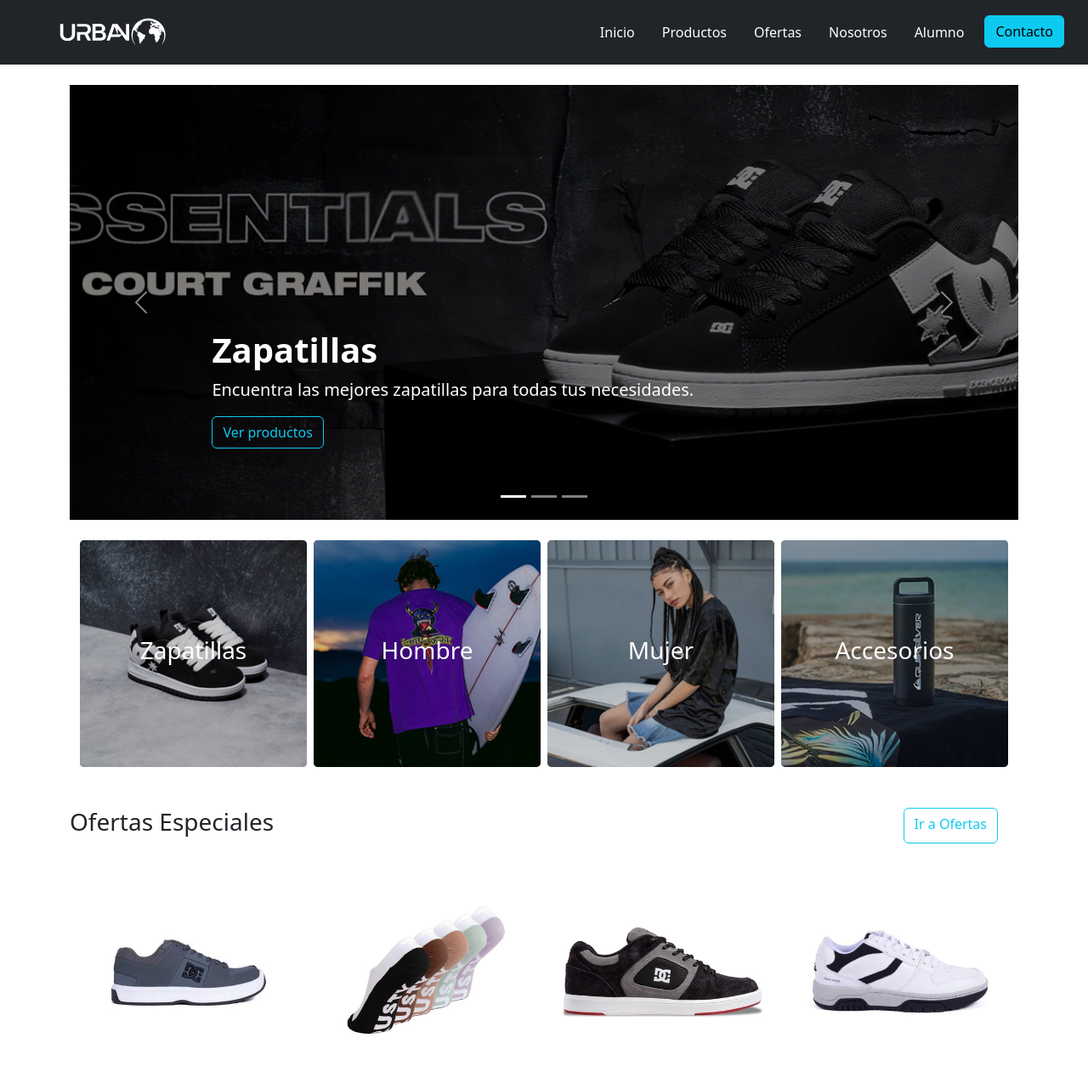
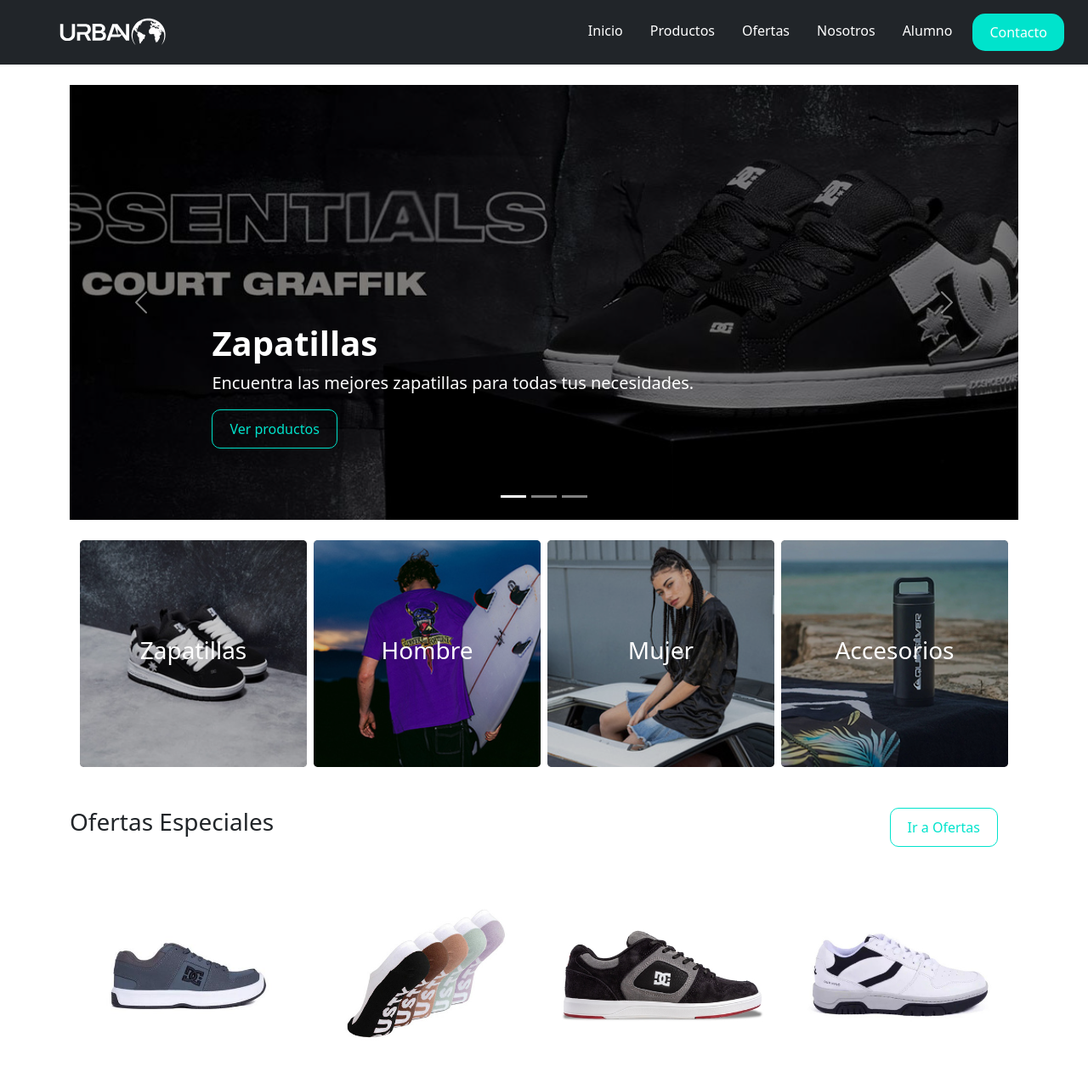
Before and after one commit to niknef/mundo_urbano, a PHP site: page / in a window 1280 px wide. Shown: the top 1275 px of the page at 85% size. Run offline with PHP 8.4, Linux system fonts and the light colour scheme.

Commit message:
add: styles buttons

```diff
--- a/css/styles.css
+++ b/css/styles.css
@@ -11,7 +11,38 @@
 .navbar-nav .nav-link:hover {
     color: #0dcaf0;
 }
+.boton-custom {
+    background-color: #00E3CC;
+    color: #fff;
+    border: none;
+    padding: 10px 20px;
+    font-size: 16px;
+    border-radius: 15px;
+    transition: background-color 0.3s ease;
+}
 
+.boton-custom:hover {
+    background-color: #009688;
+    color: #fff;
+    box-shadow: 0 4px 8px rgba(50, 168, 156, 0.2);
+}
+
+.boton-outline-custom {
+    border: 1px solid #00E3CC;
+    color: #00E3CC;
+    background-color: transparent;
+    padding: 10px 20px;
+    font-size: 16px;
+    border-radius: 10px;
+    transition: background-color 0.3s ease, color 0.3s ease, box-shadow 0.3s ease;
+}
+
+.boton-outline-custom:hover {
+    background-color: #00E3CC;
+    border-color: #00E3CC;
+    color: #fff;
+    box-shadow: 0 4px 8px rgba(0, 227, 204, 0.2);
+}
 .custom-dropdown-content {
     position: absolute;
     top: 100%;
--- a/index.php
+++ b/index.php
@@ -64,7 +64,7 @@ $productosEnOferta = Producto::filtrarProductosTemporada($temporada, $anio);
                         <a class="nav-link" href="index.php?link=alumno">Alumno</a>
                     </li>
                     <li class="nav-item">
-                        <a type="button" class="btn btn-info" href="index.php?link=contacto">Contacto</a>
+                        <a type="button" class="boton-custom btn" href="index.php?link=contacto">Contacto</a>
                     </li>
                 </ul>
             </div>
--- a/views/detalle_producto.php
+++ b/views/detalle_producto.php
@@ -31,7 +31,7 @@
             <h3>
                 <?= $producto->obtenerPrecioConDescuento($temporada, $anio, $descuento); ?>
             </h3>
-            <button class="btn btn-info btn-lg mt-2 w-50 text-white fw-semibold boton-comprar">Comprar</button>
+            <button class="btn boton-custom btn-lg mt-2 w-50 text-white fw-semibold boton-comprar">Comprar</button>
         </div>
 
         <?PHP } else {?>
--- a/views/inicio.php
+++ b/views/inicio.php
@@ -22,7 +22,7 @@
                         <div class="carousel-caption text-start">
                             <h3 class="fs-1 fw-bold">Zapatillas</h3>
                             <p class="fs-5 fw-light">Encuentra <strong>las mejores zapatillas</strong> para todas tus necesidades.</p>
-                            <p><a class="btn btn-outline-info" href="index.php?link=productos&categoria=zapatillas">Ver productos</a></p>
+                            <p><a class="btn boton-outline-custom" href="index.php?link=productos&categoria=zapatillas">Ver productos</a></p>
                         </div>
                     </div>
                 </div>
@@ -41,7 +41,7 @@
                         <div class="carousel-caption">
                             <h3 class="fs-1 fw-bold">Hombre</h3>
                             <p class="fs-5 fw-light">Descubre nuestra colección para hombre, desde <strong>ropa hasta accesorios</strong>.</p>
-                            <p><a class="btn btn-outline-info" href="index.php?link=productos&categoria=hombre">Ver productos</a></p>
+                            <p><a class="btn boton-outline-custom" href="index.php?link=productos&categoria=hombre">Ver productos</a></p>
                         </div>
                     </div>
                 </div>
@@ -60,7 +60,7 @@
                         <div class="carousel-caption text-end">
                             <h3 class="fs-1 fw-bold">Mujer</h3>
                             <p class="fs-5 fw-light">Explora nuestra selección de productos para <strong>mujer</strong>, con estilos para todas.</p>
-                            <p><a class="btn btn-outline-info" href="index.php?link=productos&categoria=mujer">Ver productos</a></p>
+                            <p><a class="btn boton-outline-custom" href="index.php?link=productos&categoria=mujer">Ver productos</a></p>
                         </div>
                     </div>
                 </div>
--- a/views/oferta_corto.php
+++ b/views/oferta_corto.php
@@ -6,7 +6,7 @@ if (!empty($productosEnOferta)) { ?>
     <div class="d-flex flex-column py-4 custom-card">
         <div class="d-flex justify-content-between me-4 my-4">
             <h2 class="fw-light fs-3 text-start">Ofertas Especiales</h2>
-            <a href="index.php?link=oferta" class="btn btn-outline-info">Ir a Ofertas</a>
+            <a href="index.php?link=oferta" class="btn boton-outline-custom">Ir a Ofertas</a>
         </div>
 
         <div class="container">
```
